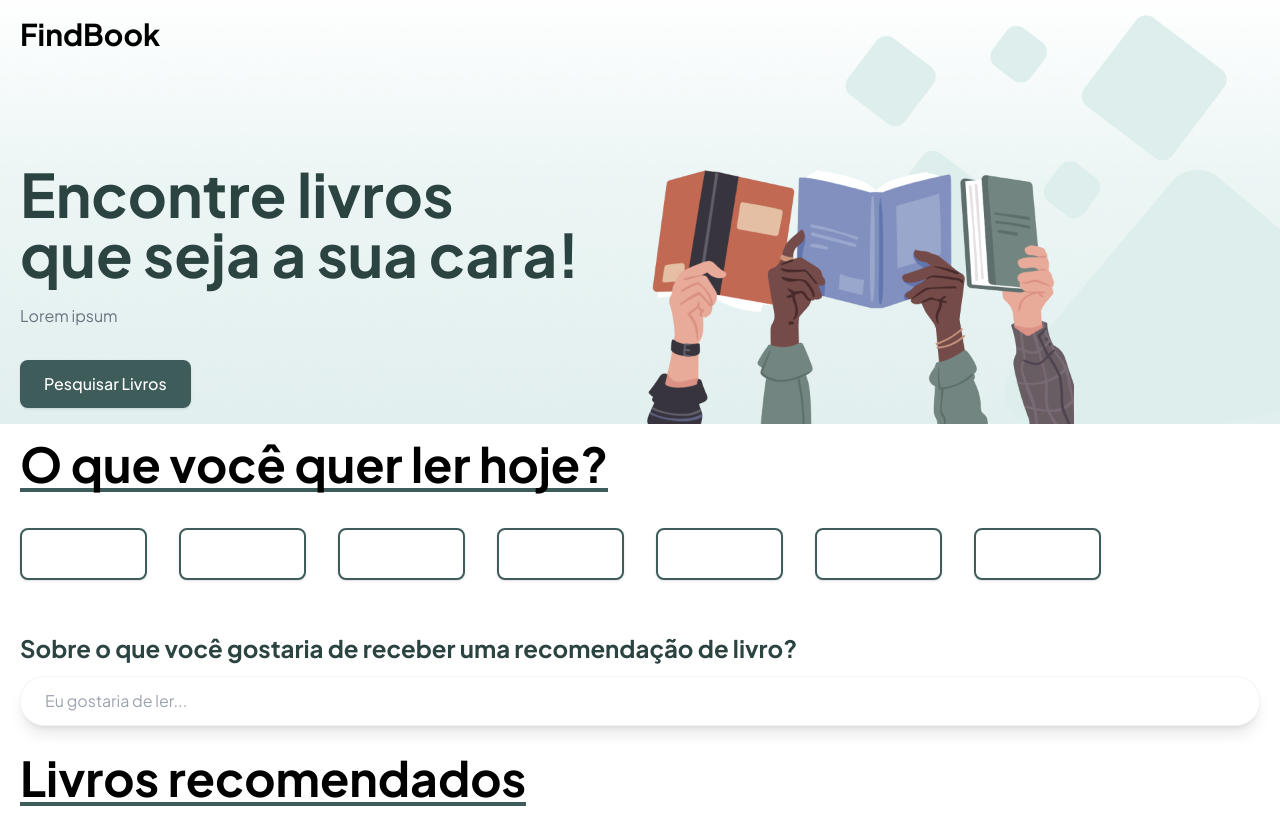
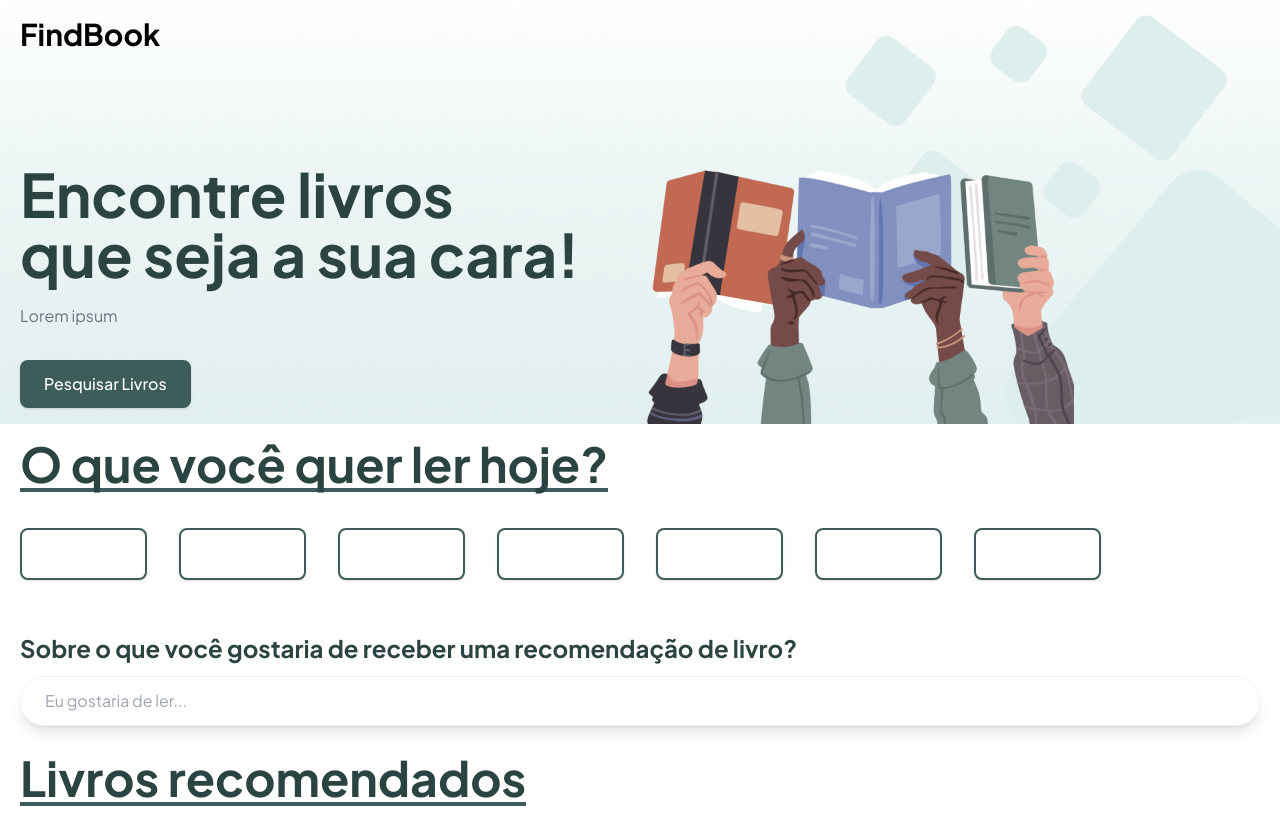
Before and after one commit to humbertoromanojr/hero-code, a React (Vite) app in the folder frontend/: page / in a window 1280 px wide. Built offline with nearby package versions, Linux system fonts and the light colour scheme.

Commit message:
Update component Title

```diff
--- a/frontend/src/components/Title/Title.tsx
+++ b/frontend/src/components/Title/Title.tsx
@@ -4,7 +4,7 @@ type Props = {
 
 export default function Title({ title }: Props) {
   return (
-    <div className="text-5xl border-b-4 border-b-evergreen-light w-fit font-bold">
+    <div className="text-5xl border-b-4 border-b-evergreen-light text-evergreen w-fit font-bold">
       {title}
     </div>
   );
```
